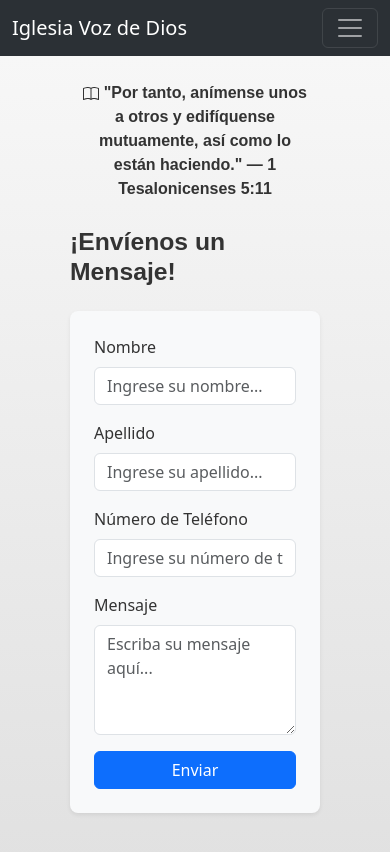
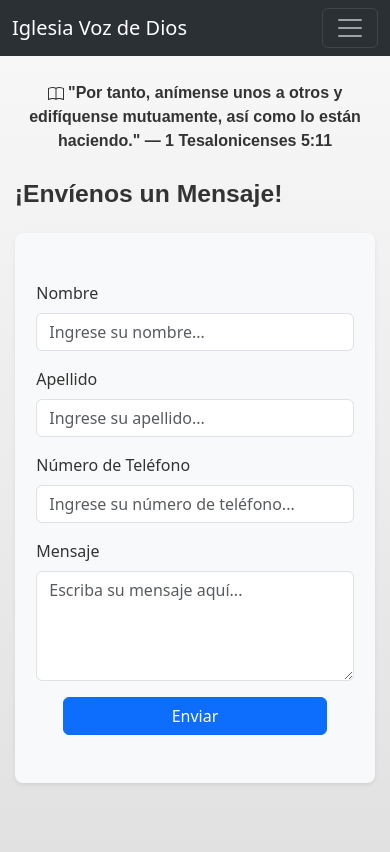
Before and after one commit to josuecaztro/IVDD-Final-Website, a React (Create React App) app in the folder front-End/: page /contact in a window 390 px wide. Shown: the top 852 px of the page. Built offline with nearby package versions, Linux system fonts and the light colour scheme; a web font is replaced by a local one.

Commit message:
weekly church website updates and fixed contact form UI page

```diff
--- a/front-End/src/components/ContactUsPage/ContactUsPage.css
+++ b/front-End/src/components/ContactUsPage/ContactUsPage.css
@@ -10,7 +10,24 @@
 }
 
 .container1 {
-    margin: 70px;
+    margin: 100px;
+}
+
+.cont-input{
+    width: 50%;
+}
+
+@media (max-width: 600px) {
+
+    #contact-form-id {
+        min-width: 100%;
+        margin-right: 12rem;
+        padding: 3rem !important;
+    }
+
+    .cont-input{
+        width: 120%;
+    }
 }
 
 
--- a/front-End/src/components/ContactUsPage/ContactUsPage.js
+++ b/front-End/src/components/ContactUsPage/ContactUsPage.js
@@ -76,22 +76,22 @@ function DeployContactUs( { language } ){
         <h2 className="mb-4">{contactText[language].title}</h2>
 
         <form id="contact-form-id" className="p-4 rounded-3 shadow-sm bg-light" onSubmit={handleFormSubmit} autoComplete="off">
-          <div className="mb-3">
+          <div className="mb-3 cont-input">
             <label htmlFor="firstname" className="form-label">{contactText[language].firstName}</label>
             <input type="text" className="form-control" id="firstName" value={formData.firstName} onChange={handleInputChange} placeholder={contactText[language].placeholderFirstName} required />
           </div>
 
-          <div className="mb-3">
+          <div className="mb-3 cont-input">
             <label htmlFor="lastname" className="form-label">{contactText[language].lastName}</label>
             <input type="text" className="form-control" id="lastName" value={formData.lastName} onChange={handleInputChange} placeholder={contactText[language].placeholderLastName} required />
           </div>
 
-          <div className="mb-3">
+          <div className="mb-3 cont-input">
             <label htmlFor="phonenumber" className="form-label">{contactText[language].phoneNumber}</label>
             <input type="tel" className="form-control" id="phoneNumber" value={formData.phoneNumber} onChange={handleInputChange} placeholder={contactText[language].placeholderPhoneNumber} pattern="[0-9\s\-]+" required />
           </div>
 
-          <div className="mb-3">
+          <div className="mb-3 cont-input">
             <label htmlFor="message" className="form-label">{contactText[language].message}</label>
             <textarea className="form-control" id="messageBody" rows="4" value={formData.messageBody} onChange={handleInputChange} placeholder={contactText[language].placeholderMessage} required></textarea>
           </div>
--- a/front-End/src/components/HomePage/HomePage.js
+++ b/front-End/src/components/HomePage/HomePage.js
@@ -118,7 +118,7 @@ function DisplayHomePage({ language }){
          <div id="bottom-left-div">
           <h2 id="youtube-title" className="scroll-animation no-select">{siteText[language].missedService}</h2>
           <h6 id="sub-head-title-for-vid" className="no-select">{siteText[language].dailyUploads}</h6>
-         <iframe width="616" height="347" src="https://www.youtube.com/embed/4xHyDIDQaN4?si=hcJGJXEsTjS2UoU_&autoplay=1&mute=1" id="youtube" title="YouTube video player" frameborder="0" allow="accelerometer; autoplay; clipboard-write; encrypted-media; gyroscope; picture-in-picture; web-share" referrerpolicy="strict-origin-when-cross-origin" allowfullscreen></iframe>
+         <iframe width="616" height="347" src="https://www.youtube.com/embed/xVyTro6uRkA?si=93lVfCSSn16fyAzN&autoplay=1&mute=1" id="youtube" title="YouTube video player" frameborder="0" allow="accelerometer; autoplay; clipboard-write; encrypted-media; gyroscope; picture-in-picture; web-share" referrerpolicy="strict-origin-when-cross-origin" allowfullscreen></iframe>
          <Dropdown setTopic={setTopic} language={language}/>
          </div>
 
--- a/front-End/src/components/VideoTopicPage/videoDATA.js
+++ b/front-End/src/components/VideoTopicPage/videoDATA.js
@@ -13,7 +13,9 @@ const videoData = {
         { title: 'Eye for Eye, Tooth for Tooth - Part 2', date:"10/6/2024", url: 'https://www.youtube.com/embed/qslJjGazndU?si=wugRg0VmQTTOPNtP', desc:"This message continues the principle of \"an eye for an eye\" and emphasizes that in marriage, we should follow Jesus' new teachings. This is part two of the series." },
         { title: 'Eye for Eye, Tooth for Tooth - Part 3', date:"10/13/2024", url: 'https://www.youtube.com/embed/e0C8Rv09nNE?si=By32VjQ4pO__VC9k', desc:"This message continues the principle of \"an eye for an eye\" and emphasizes that in marriage, we should follow Jesus' new teachings. This is part three of the series."},
         { title: 'Eye for Eye, Tooth for Tooth - Part 4', date:"10/20/2024", url: 'https://www.youtube.com/embed/Z7_HTLP9npE?si=mL6moET5FPWR0Zw4', desc:"This message continues the principle of \"an eye for an eye\" and emphasizes that in marriage, we should follow Jesus' new teachings. This is part four of the series."},
-        { title: 'Eye for Eye, Tooth for Tooth - Part 5', date:"11/10/2024", url: 'https://www.youtube.com/embed/4xHyDIDQaN4?si=Ycw-N4GmPZx6P1vh', desc:"This message continues the principle of \"an eye for an eye\" and emphasizes that in marriage, we should follow Jesus' new teachings. This is part five of the series."}
+        { title: 'Eye for Eye, Tooth for Tooth - Part 5', date:"11/10/2024", url: 'https://www.youtube.com/embed/4xHyDIDQaN4?si=Ycw-N4GmPZx6P1vh', desc:"This message continues the principle of \"an eye for an eye\" and emphasizes that in marriage, we should follow Jesus' new teachings. This is part five of the series."},
+        { title: 'Eye for Eye, Tooth for Tooth - Part 6', date:"11/17/2024", url: 'https://www.youtube.com/embed/yFWG8nWpccI?si=CErLKGYL2g8hyUyt', desc:"This message continues the principle of \"an eye for an eye\" and emphasizes that in marriage, we should follow Jesus' new teachings. This is part six of the series."},
+        { title: 'Eye for Eye, Tooth for Tooth - Part 7', date:"11/24/2024", url: 'https://www.youtube.com/embed/xVyTro6uRkA?si=93lVfCSSn16fyAzN', desc:"This message concludes the principle of \"an eye for an eye\". This is the final episode of the series."}
       ]
     },
     es: {
@@ -29,7 +31,9 @@ const videoData = {
         { title: 'Ojo por Ojo, Diente por Diente - Parte 2', date:"6/10/2024", url: 'https://www.youtube.com/embed/qslJjGazndU?si=wugRg0VmQTTOPNtP', desc:"Este mensaje continúa el principio de \"ojo por ojo\" y enfatiza que en el matrimonio debemos seguir las enseñanzas de Jesús. Esto es parte 2 de la serie."},
         { title: 'Ojo por Ojo, Diente por Diente - Parte 3', date:"13/10/2024", url: 'https://www.youtube.com/embed/e0C8Rv09nNE?si=By32VjQ4pO__VC9k', desc:"Este mensaje continúa el principio de \"ojo por ojo\" y enfatiza que en el matrimonio debemos seguir las enseñanzas de Jesús. Esto es parte 3 de la serie."},
         { title: 'Ojo por Ojo, Diente por Diente - Parte 4', date:"20/10/2024", url: 'https://www.youtube.com/embed/Z7_HTLP9npE?si=mL6moET5FPWR0Zw4', desc:"Este mensaje continúa el principio de \"ojo por ojo\" y enfatiza que en el matrimonio debemos seguir las enseñanzas de Jesús. Esto es parte 4 de la serie."},
-        { title: 'Ojo por Ojo, Diente por Diente - Parte 5', date:"10/11/2024", url: 'https://www.youtube.com/embed/4xHyDIDQaN4?si=Ycw-N4GmPZx6P1vh', desc:"Este mensaje continúa el principio de \"ojo por ojo\" y enfatiza que en el matrimonio debemos seguir las enseñanzas de Jesús. Esto es parte 5 de la serie."}
+        { title: 'Ojo por Ojo, Diente por Diente - Parte 5', date:"10/11/2024", url: 'https://www.youtube.com/embed/4xHyDIDQaN4?si=Ycw-N4GmPZx6P1vh', desc:"Este mensaje continúa el principio de \"ojo por ojo\" y enfatiza que en el matrimonio debemos seguir las enseñanzas de Jesús. Esto es parte 5 de la serie."},
+        { title: 'Ojo por Ojo, Diente por Diente - Parte 6', date:"17/11/2024", url: 'https://www.youtube.com/embed/yFWG8nWpccI?si=CErLKGYL2g8hyUyt', desc:"Este mensaje continúa el principio de \"ojo por ojo\" y enfatiza que en el matrimonio debemos seguir las enseñanzas de Jesús. Esto es parte 6 de la serie."},
+        { title: 'Ojo por Ojo, Diente por Diente - Parte 7', date:"24/11/2024", url: 'https://www.youtube.com/embed/xVyTro6uRkA?si=93lVfCSSn16fyAzN', desc:"Este mensaje concluye el principio de \"ojo por ojo\". Este es el episodio final de la serie."}
       ]
     }
   };
```
